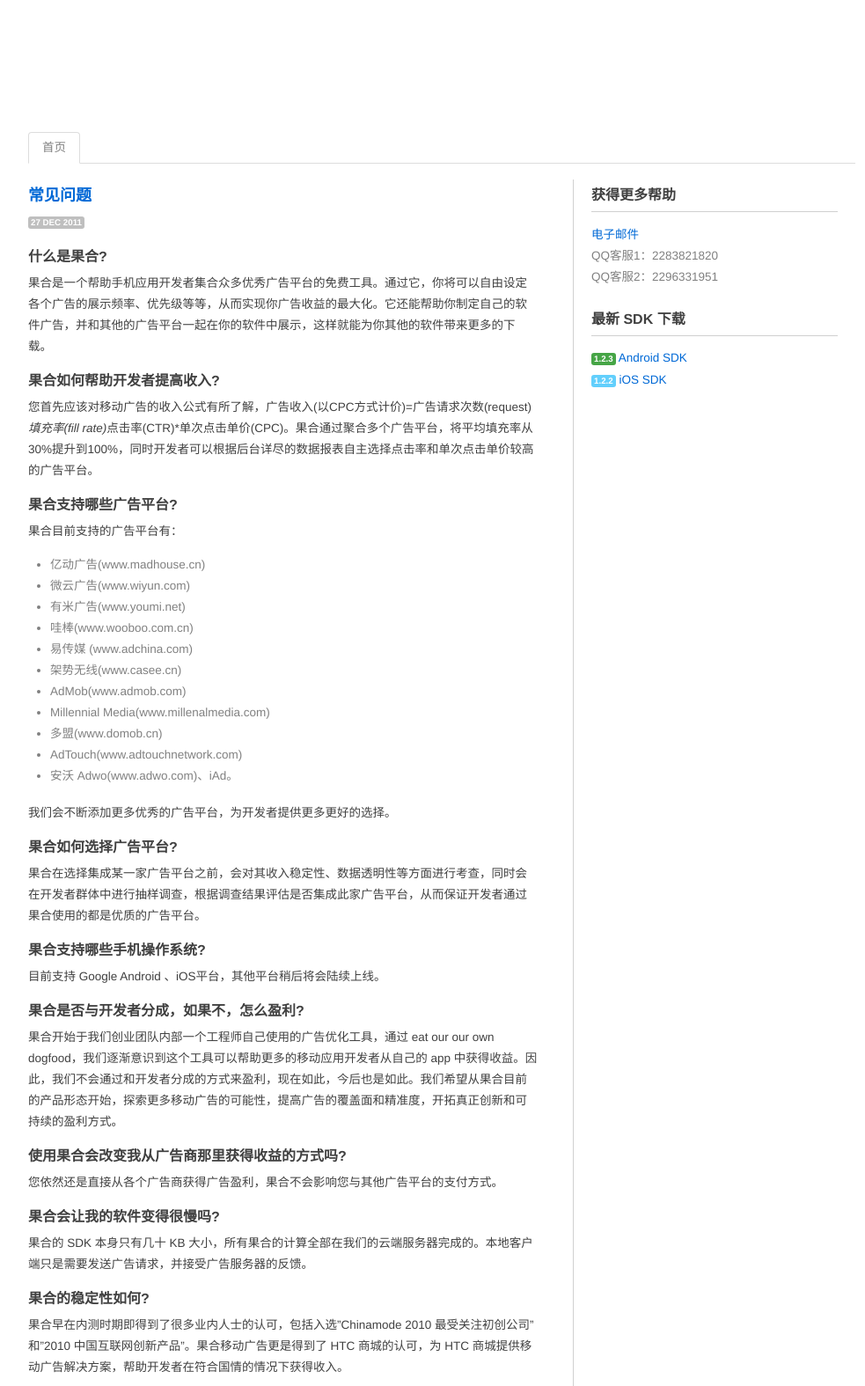
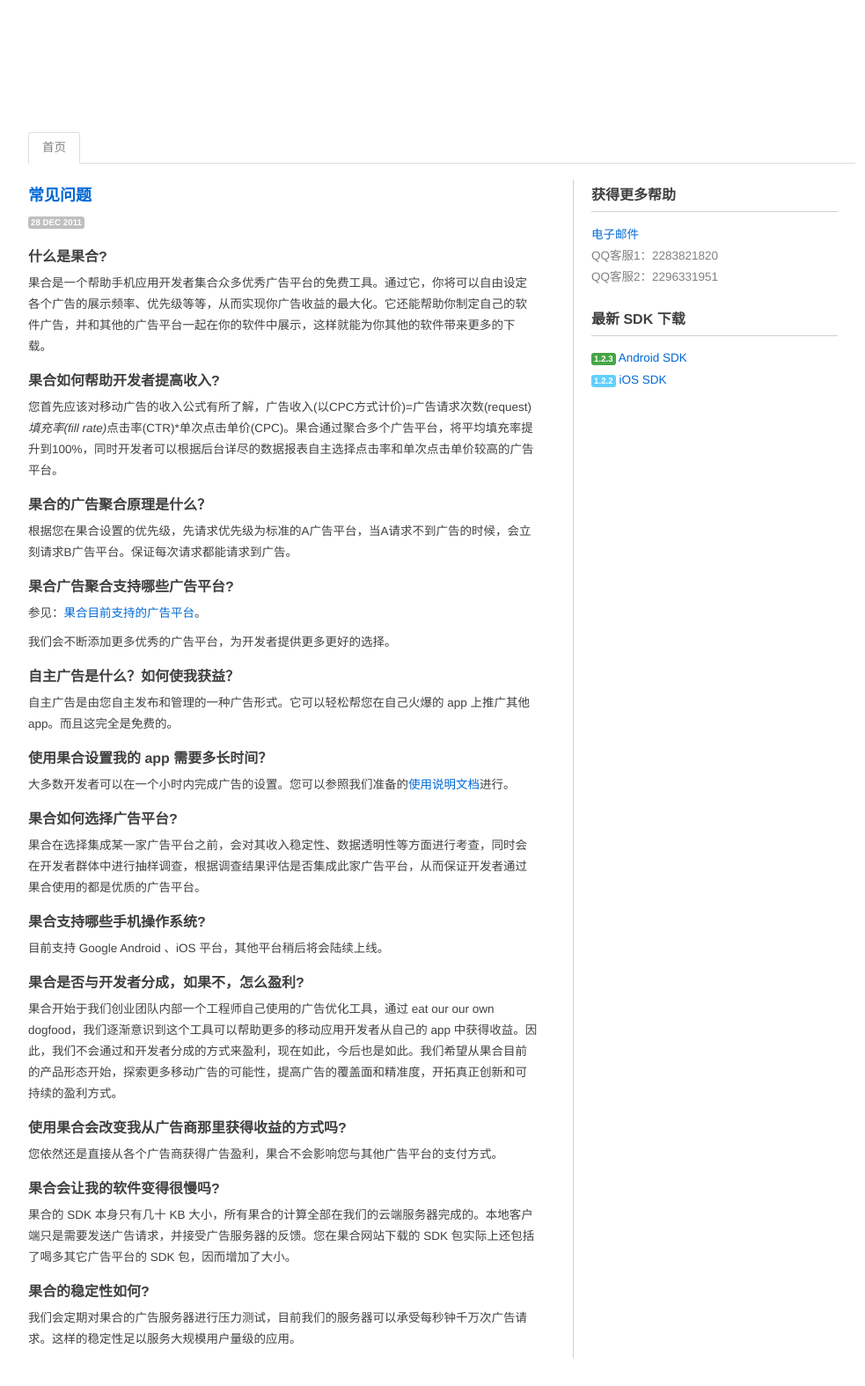
Before and after one commit to guohe/guohe-help, a Jekyll site: the page built from _posts/2011-12-28-faq.md, in a window 1280 px wide. Shown: the whole page at 88% size, without its empty margins (138-1121 px from the left). Built offline with Jekyll 4.4.1, drawn with Linux system fonts in a browser that asks for light colours; nearby versions of some CDN libraries; Markdown is read by kramdown in place of the engine named in the settings; after the commit the page ends 1543 px from its top, so only the background shows below that.

Commit message:
Updated FAQ.html

```diff
--- a/_config.yml
+++ b/_config.yml
@@ -1,3 +1,4 @@
 markdown: rdiscount
 safe: true
 pygments: false
+permalink: none
--- a/_posts/2011-12-27-faq.md
+++ b/_posts/2011-12-28-faq.md
@@ -9,25 +9,25 @@ category: getting-started
 
 ## 果合如何帮助开发者提高收入?
 
-您首先应该对移动广告的收入公式有所了解，广告收入(以CPC方式计价)=广告请求次数(request)*填充率(fill rate)*点击率(CTR)*单次点击单价(CPC)。果合通过聚合多个广告平台，将平均填充率从30%提升到100%，同时开发者可以根据后台详尽的数据报表自主选择点击率和单次点击单价较高的广告平台。
+您首先应该对移动广告的收入公式有所了解，广告收入(以CPC方式计价)=广告请求次数(request)*填充率(fill rate)*点击率(CTR)*单次点击单价(CPC)。果合通过聚合多个广告平台，将平均填充率提升到100%，同时开发者可以根据后台详尽的数据报表自主选择点击率和单次点击单价较高的广告平台。
 
-## 果合支持哪些广告平台?
+## 果合的广告聚合原理是什么？
 
-果合目前支持的广告平台有：
+根据您在果合设置的优先级，先请求优先级为标准的A广告平台，当A请求不到广告的时候，会立刻请求B广告平台。保证每次请求都能请求到广告。
 
-* 亿动广告(www.madhouse.cn)
-* 微云广告(www.wiyun.com)
-* 有米广告(www.youmi.net)
-* 哇棒(www.wooboo.com.cn)
-* 易传媒 (www.adchina.com)
-* 架势无线(www.casee.cn)
-* AdMob(www.admob.com)
-* Millennial Media(www.millenalmedia.com)
-* 多盟(www.domob.cn)
-* AdTouch(www.adtouchnetwork.com)
-* 安沃 Adwo(www.adwo.com)、iAd。
+## 果合广告聚合支持哪些广告平台?
+
+参见：[果合目前支持的广告平台](./getting-started/ad-networks-supported.html/)。
 
 我们会不断添加更多优秀的广告平台，为开发者提供更多更好的选择。
+
+## 自主广告是什么？如何使我获益？
+
+自主广告是由您自主发布和管理的一种广告形式。它可以轻松帮您在自己火爆的 app 上推广其他 app。而且这完全是免费的。
+
+## 使用果合设置我的 app 需要多长时间？
+
+大多数开发者可以在一个小时内完成广告的设置。您可以参照我们准备的[使用说明文档](http://guohead.com/res/docs/help.pdf)进行。
 
 ## 果合如何选择广告平台?
 
@@ -35,7 +35,7 @@ category: getting-started
 
 ## 果合支持哪些手机操作系统?
 
-目前支持 Google Android 、iOS平台，其他平台稍后将会陆续上线。
+目前支持 Google Android 、iOS 平台，其他平台稍后将会陆续上线。
 
 ## 果合是否与开发者分成，如果不，怎么盈利?
 
@@ -47,8 +47,8 @@ category: getting-started
 
 ## 果合会让我的软件变得很慢吗?
 
-果合的 SDK 本身只有几十 KB 大小，所有果合的计算全部在我们的云端服务器完成的。本地客户端只是需要发送广告请求，并接受广告服务器的反馈。
+果合的 SDK 本身只有几十 KB 大小，所有果合的计算全部在我们的云端服务器完成的。本地客户端只是需要发送广告请求，并接受广告服务器的反馈。您在果合网站下载的 SDK 包实际上还包括了喝多其它广告平台的 SDK 包，因而增加了大小。
 
 ## 果合的稳定性如何?
 
-果合早在内测时期即得到了很多业内人士的认可，包括入选”Chinamode 2010 最受关注初创公司”和”2010 中国互联网创新产品”。果合移动广告更是得到了 HTC 商城的认可，为 HTC 商城提供移动广告解决方案，帮助开发者在符合国情的情况下获得收入。
+我们会定期对果合的广告服务器进行压力测试，目前我们的服务器可以承受每秒钟千万次广告请求。这样的稳定性足以服务大规模用户量级的应用。
```
Also changed, not shown: index.html (+5 -5 lines), 3 other files.
